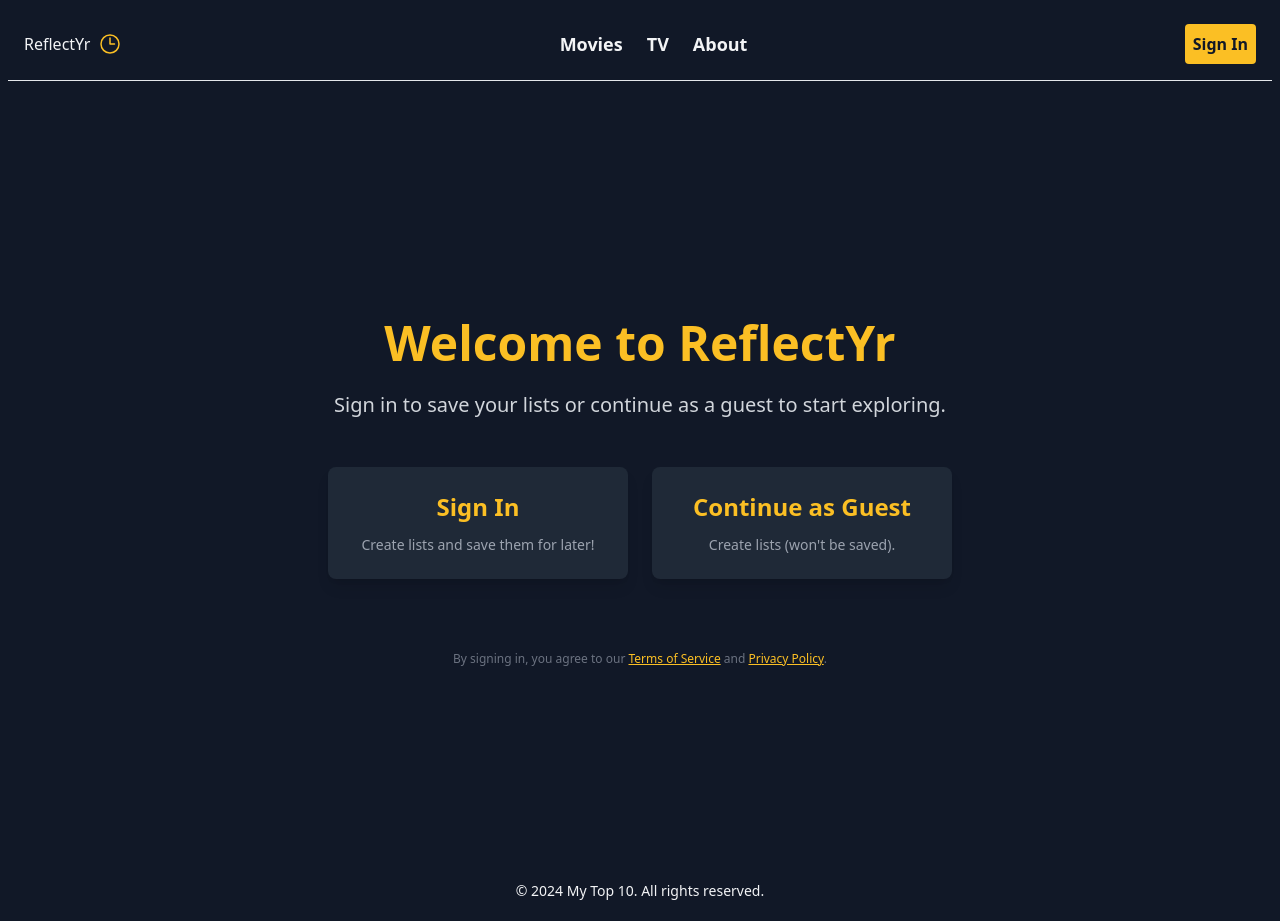
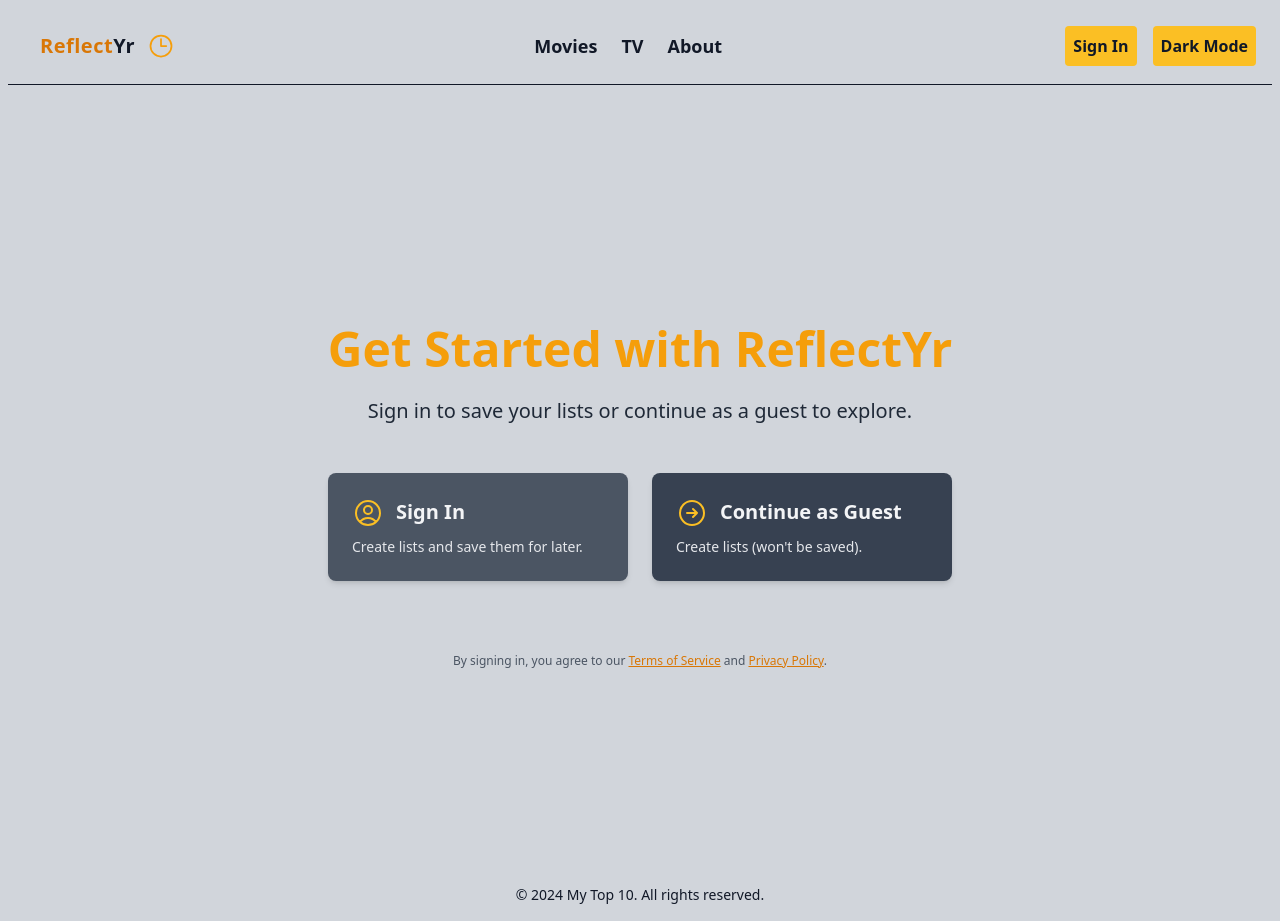
Before and after one commit to tbrown034/ReflectYr, a Next.js app: page /get-started in a window 1280 px wide. Built offline with nearby package versions, Linux system fonts and the light colour scheme; no server answers.

Commit message:
WIP: adding dark/light mode, works, but adding changes to tailwind

```diff
--- a/app/UI/Header/Header.jsx
+++ b/app/UI/Header/Header.jsx
@@ -2,10 +2,11 @@ import HeaderNavBar from "./HeaderNavBar";
 import HeaderBrand from "./HeaderBrand";
 import HeaderMobileMenu from "./HeaderMobileMenu";
 import HeaderSignInAndOut from "./HeaderSignInAndOut";
+import HeaderColorToggle from "./HeaderColorToggle";
 
 const Header = () => {
   return (
-    <header className="flex items-center justify-between p-4 border-b border-gray-200 ">
+    <header className="flex items-center justify-between p-4 border-b border-gray-900 dark:border-gray-200 ">
       <HeaderBrand />
       <nav className="hidden md:flex md:gap-6">
         <HeaderNavBar />
@@ -13,6 +14,7 @@ const Header = () => {
       <div className="flex items-center gap-4">
         <div className="hidden gap-4 sm:flex">
           <HeaderSignInAndOut />
+          <HeaderColorToggle />
         </div>
         <HeaderMobileMenu className="md:hidden" />
       </div>
--- a/app/UI/Header/HeaderBrand.jsx
+++ b/app/UI/Header/HeaderBrand.jsx
@@ -4,9 +4,18 @@ import { ClockIcon } from "@heroicons/react/24/outline";
 
 const HeaderBrand = () => {
   return (
-    <Link href="/" className="flex gap-2 ">
-      <h1>ReflectYr</h1>
-      <ClockIcon className="w-6 h-6 text-amber-400" />{" "}
+    <Link
+      href="/"
+      className="flex items-center gap-3 px-4 py-2 text-gray-900 transition rounded-md dark:text-gray-100 hover:bg-gray-200 dark:hover:bg-gray-800 focus:outline-none focus:ring-2 focus:ring-amber-400"
+    >
+      {/* Brand Name */}
+      <h1 className="text-xl font-bold tracking-wide">
+        <span className="text-amber-600 dark:text-amber-400">Reflect</span>
+        <span className="text-gray-900 dark:text-gray-100">Yr</span>
+      </h1>
+
+      {/* Clock Icon */}
+      <ClockIcon className="w-7 h-7 text-amber-500 dark:text-amber-400" />
     </Link>
   );
 };
--- /dev/null
+++ b/app/UI/Header/HeaderColorToggle.jsx
@@ -0,0 +1,39 @@
+"use client";
+
+import { useEffect, useState } from "react";
+
+const HeaderColorToggle = () => {
+  const [isDarkMode, setIsDarkMode] = useState(false);
+
+  // Sync theme with localStorage and <html> element on mount
+  useEffect(() => {
+    const storedTheme = localStorage.getItem("theme");
+    const systemPrefersDark = window.matchMedia(
+      "(prefers-color-scheme: dark)"
+    ).matches;
+
+    const isDark =
+      storedTheme === "dark" || (!storedTheme && systemPrefersDark);
+    setIsDarkMode(isDark);
+    document.documentElement.classList.toggle("dark", isDark);
+  }, []);
+
+  // Toggle theme and save preference
+  const toggleTheme = () => {
+    const newTheme = isDarkMode ? "light" : "dark";
+    setIsDarkMode(!isDarkMode);
+    document.documentElement.classList.toggle("dark", newTheme === "dark");
+    localStorage.setItem("theme", newTheme);
+  };
+
+  return (
+    <button
+      onClick={toggleTheme}
+      className="p-2 font-semibold text-gray-900 transition rounded bg-amber-400 hover:bg-amber-500"
+    >
+      {isDarkMode ? "Light Mode" : "Dark Mode"}
+    </button>
+  );
+};
+
+export default HeaderColorToggle;
--- a/app/UI/Header/HeaderMobileMenu.jsx
+++ b/app/UI/Header/HeaderMobileMenu.jsx
@@ -37,7 +37,7 @@ const HeaderMobileMenu = () => {
           viewBox="0 0 24 24"
           strokeWidth="1.5"
           stroke="currentColor"
-          className="w-6 h-6 text-gray-100"
+          className="w-6 h-6 "
         >
           <path
             strokeLinecap="round"
--- a/app/UI/Hero/HeroBubbles.jsx
+++ b/app/UI/Hero/HeroBubbles.jsx
@@ -42,7 +42,7 @@ const HeroBubbles = () => {
               {bubble.title}
             </h3>
           </div>
-          <p className="mt-2 text-sm text-gray-400">{bubble.description}</p>
+          <p className="mt-2 text-sm text-gray-200">{bubble.description}</p>
         </Link>
       ))}
     </div>
--- a/app/get-started/page.jsx
+++ b/app/get-started/page.jsx
@@ -1,94 +1,106 @@
 import { auth } from "@/auth";
 import Link from "next/link";
-import SignIn from "../UI/components/SignIn.jsx";
+import {
+  UserCircleIcon,
+  ArrowRightCircleIcon,
+} from "@heroicons/react/24/outline";
 
 export default async function GetStarted() {
-  // Fetch the session server-side
   const session = await auth();
 
+  // Define the options based on the session state
+  const options = session
+    ? [
+        {
+          title: "Profile",
+          description: "View and manage your saved lists.",
+          bgColor: "bg-gray-600",
+          icon: <UserCircleIcon className="w-8 h-8 text-amber-400" />,
+          action: "/profile",
+        },
+        {
+          title: "Create New List",
+          description: "Start building your lists right away.",
+          bgColor: "bg-gray-700",
+          icon: <ArrowRightCircleIcon className="w-8 h-8 text-amber-400" />,
+          action: "/movies",
+        },
+      ]
+    : [
+        {
+          title: "Sign In",
+          description: "Create lists and save them for later.",
+          bgColor: "bg-gray-600",
+          icon: <UserCircleIcon className="w-8 h-8 text-amber-400" />,
+          action: "/profile", // Will redirect to the sign-in flow
+        },
+        {
+          title: "Continue as Guest",
+          description: "Create lists (won't be saved).",
+          bgColor: "bg-gray-700",
+          icon: <ArrowRightCircleIcon className="w-8 h-8 text-amber-400" />,
+          action: "/movies",
+        },
+      ];
+
   return (
-    <div className="flex flex-col items-center justify-center min-h-screen text-gray-100 bg-gray-900">
+    <div className="flex flex-col items-center justify-center min-h-screen text-gray-900 bg-gray-300 dark:bg-gray-900 dark:text-gray-200">
+      {/* Heading Section */}
       <div className="w-full max-w-4xl p-6 space-y-6 text-center">
-        <h1 className="text-4xl font-extrabold text-amber-400 sm:text-5xl">
-          Welcome to ReflectYr
+        <h1 className="text-4xl font-extrabold text-amber-500 dark:text-amber-300 sm:text-5xl">
+          Get Started with ReflectYr
         </h1>
-
-        <p className="text-2xl leading-relaxed text-gray-300 sm:text-xl">
+        <p className="text-2xl leading-relaxed text-gray-800 dark:text-gray-300 sm:text-xl">
           {session ? (
             <>
               Hi,{" "}
-              <span className="font-bold text-amber-400">
+              <span className="font-bold text-amber-600 dark:text-amber-400">
                 {session.user.name}
               </span>
               !<br />
-              Choose how you'd like to get started.
+              Pick an option below to begin your journey.
             </>
           ) : (
-            "Sign in to save your lists or continue as a guest to start exploring."
+            "Sign in to save your lists or continue as a guest to explore."
           )}
         </p>
       </div>
 
-      <div className="grid w-full max-w-md gap-6 p-6 text-center sm:grid-cols-2 sm:max-w-2xl">
-        {session ? (
+      {/* Action Cards */}
+      <div className="grid w-full max-w-md gap-6 p-6 sm:grid-cols-2 sm:max-w-2xl">
+        {options.map((option, index) => (
           <Link
-            href="/profile"
-            className="flex flex-col items-center justify-center p-6 space-y-3 transition bg-gray-800 rounded-lg shadow-lg hover:scale-105 hover:bg-gray-700"
+            key={index}
+            href={option.action}
+            className={`flex flex-col justify-start p-6 ${option.bgColor} rounded-lg shadow-md hover:shadow-lg transition hover:scale-105 group`}
           >
-            <span className="text-2xl font-bold text-amber-400">Profile</span>
-            <p className="text-sm text-gray-400">
-              View and manage your saved lists.
-            </p>
+            <div className="flex items-center gap-3">
+              {option.icon}
+              <h3 className="text-xl font-bold text-gray-100 transition border-b-2 border-transparent group-hover:text-amber-400 group-hover:border-amber-400">
+                {option.title}
+              </h3>
+            </div>
+            <p className="mt-2 text-sm text-gray-200">{option.description}</p>
           </Link>
-        ) : (
-          <div className="flex flex-col items-center justify-center p-6 space-y-3 transition bg-gray-800 rounded-lg shadow-lg hover:scale-105 hover:bg-gray-700">
-            <SignIn className="text-2xl font-bold text-amber-400" />
-            <p className="text-sm text-gray-400">
-              Create lists and save them for later!
-            </p>{" "}
-          </div>
-        )}
-        {session ? (
-          <Link
-            href="/movies"
-            className="flex flex-col items-center justify-center p-6 space-y-3 transition bg-gray-800 rounded-lg shadow-lg hover:scale-105 hover:bg-gray-700"
-          >
-            <span className="text-2xl font-bold text-amber-400">
-              Make Lists
-            </span>
-            <p className="text-sm text-gray-400">
-              Start building your lists right away.
-            </p>
-          </Link>
-        ) : (
-          <Link
-            href="/movies"
-            className="flex flex-col items-center justify-center p-6 space-y-3 transition bg-gray-800 rounded-lg shadow-lg hover:scale-105 hover:bg-gray-700"
-          >
-            <span className="text-2xl font-bold text-amber-400">
-              Continue as Guest
-            </span>
-            <p className="text-sm text-gray-400">
-              Create lists (won't be saved).
-            </p>
-          </Link>
-        )}
+        ))}
       </div>
-      <p className="mt-12 text-xs text-gray-500">
+
+      {/* Footer Section */}
+      <p className="mt-12 text-xs text-gray-600 dark:text-gray-400">
         By signing in, you agree to our{" "}
-        <a
+        <Link
           href="/about"
-          className="underline text-amber-400 hover:text-amber-500"
+          className="underline text-amber-600 hover:text-amber-700 dark:text-amber-400 dark:hover:text-amber-500"
         >
           Terms of Service
-        </a>{" "}
+        </Link>{" "}
         and{" "}
-        <a
+        <Link
           href="/about"
-          className="underline text-amber-400 hover:text-amber-500"
+          className="underline text-amber-600 hover:text-amber-700 dark:text-amber-400 dark:hover:text-amber-500"
         >
           Privacy Policy
-        </a>
+        </Link>
         .
       </p>
     </div>
--- a/app/layout.js
+++ b/app/layout.js
@@ -33,7 +33,7 @@ export default function RootLayout({ children }) {
   return (
     <html lang="en">
       <body
-        className={`${geistSans.variable} ${geistMono.variable} p-2 flex flex-col min-h-screen  justify-between bg-gray-900 text-gray-100 `}
+        className={`${geistSans.variable} ${geistMono.variable} p-2 flex flex-col min-h-screen  justify-between bg-gray-300 text-gray-900 dark:bg-gray-900 dark:text-gray-200 `}
       >
         <Header />
         {children}
--- a/app/movies/MoviesList/FullList.jsx
+++ b/app/movies/MoviesList/FullList.jsx
@@ -11,7 +11,7 @@ export default function FullList({ movies, userList, addToUserList }) {
         return (
           <li
             key={movie.id}
-            className="flex items-center justify-between p-4 transition-all duration-200 bg-gray-900 rounded-lg shadow-sm hover:shadow-md hover:bg-gray-700"
+            className="flex items-center justify-between p-4 transition-all duration-200 bg-gray-100 rounded-lg shadow-sm dark:bg-gray-900 hover:shadow-md hover:bg-gray-700"
           >
             {/* Clickable Row */}
             <Link
--- a/tailwind.config.js
+++ b/tailwind.config.js
@@ -1,5 +1,6 @@
 /** @type {import('tailwindcss').Config} */
 module.exports = {
+  darkMode: "class",
   content: [
     "./pages/**/*.{js,ts,jsx,tsx,mdx}",
     "./components/**/*.{js,ts,jsx,tsx,mdx}",
```
Also changed, not shown: app/UI/Hero/Hero.jsx (+2 -6 lines), app/UI/Hero/HeroText.jsx (+5 -3 lines).
